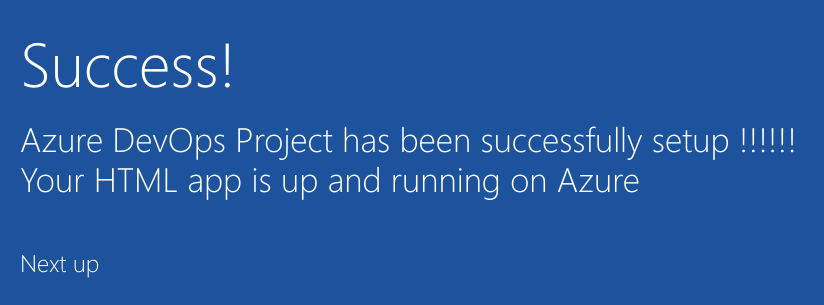
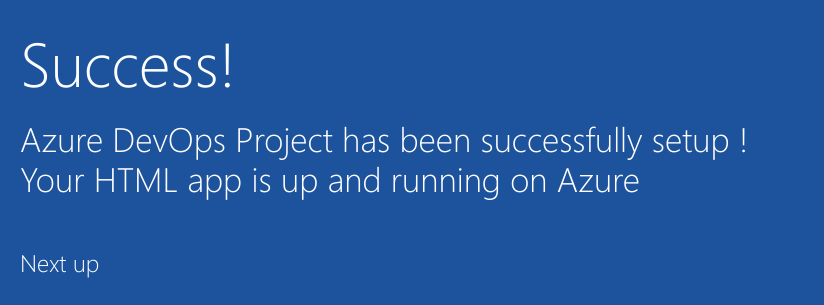
Before and after one commit to mgmbhanu-mygithub/fuzzy-spoon, a plain HTML site: page index.html in a window 1280 px wide. Shown: the part 352-657 px from the top of the page, 205-1029 px from the left. Drawn offline with Linux system fonts and the light colour scheme.

Commit message:
changed files committed

```diff
--- a/index.html
+++ b/index.html
@@ -19,7 +19,7 @@
         </div>
             <div class="content-body">
                 <div class="success-text">Success!</div>
-                <div class="description line-1"> Azure DevOps Project has been successfully setup !!!!!!</div>
+                <div class="description line-1"> Azure DevOps Project has been successfully setup !</div>
                 <div class="description line-2"> Your HTML app is up and running on Azure</div>
                 <div class="next-steps-container">
                     <div class="next-steps-header">Next up</div>
```
